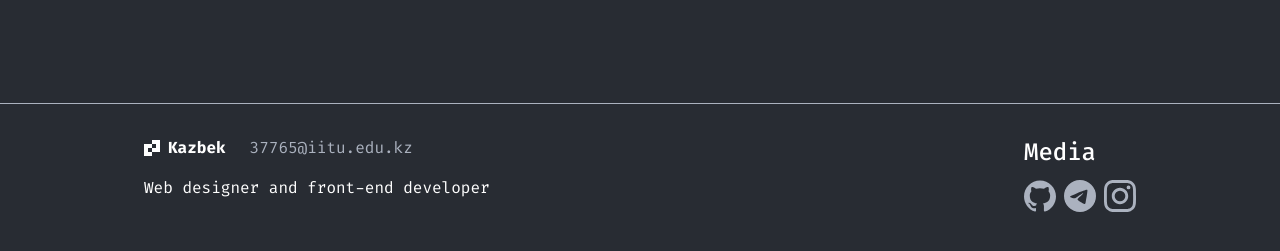
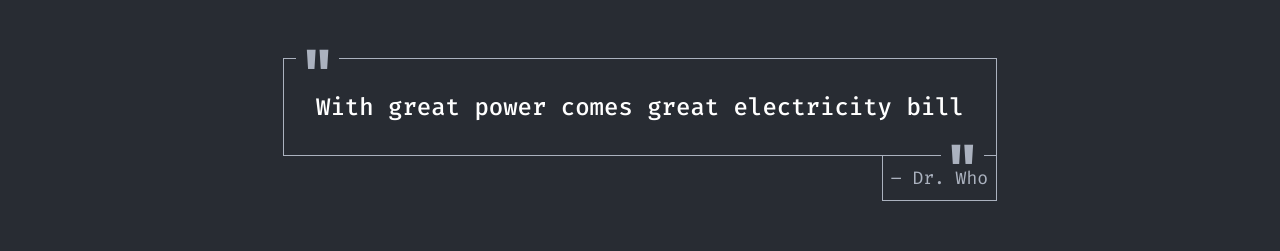
Before and after one commit to RealKazbek/portfolio, a Next.js app: page / in a window 1280 px wide. Shown: the part 500-751 px from the top of the page. Built offline with nearby package versions, Linux system fonts and the light colour scheme.

Commit message:
Fixed and added an adaptation to the quote section but between md and sm

```diff
--- a/app/page.tsx
+++ b/app/page.tsx
@@ -1,11 +1,11 @@
 import Hero from "@/components/Hero";
-// import Quote from "@/components/ui/quote";
+import Quote from "@/components/ui/quote";
 
 export default function Home() {
   return (
     <>
       <Hero />
-      {/* <Quote /> */}
+      <Quote />
     </>
   );
 }
--- a/components/ui/quote.tsx
+++ b/components/ui/quote.tsx
@@ -5,12 +5,12 @@ function Quote() {
   return (
     <div className="w-full flex justify-center items-center mb-16">
       <div className="flex flex-col justify-center items-end">
-        <blockquote className="relative text-white border border-[var(--gray)] font-medium p-8 text-2xl">
-          <span className="absolute text-7xl text-[var(--gray)] left-3 -top-4 select-none h-[20%] bg-[var(--color-background)]">
+        <blockquote className="relative text-white border border-[var(--gray)] font-medium p-2 text-xl sm:p-8 md:text-2xl">
+          <span className="absolute text-5xl md:text-7xl text-[var(--gray)] left-3 -top-3 md:-top-4 select-none h-[20%] bg-[var(--color-background)]">
             {'"'}
           </span>
           {featuredQuote.text}
-          <span className="absolute text-7xl text-[var(--gray)] right-3 -bottom-1 select-none h-[20%] bg-[var(--color-background)]">
+          <span className="absolute text-5xl md:text-7xl text-[var(--gray)] right-3 -bottom-3 select-none h-[30%] bg-[var(--color-background)]">
             {'"'}
           </span>
         </blockquote>
```
